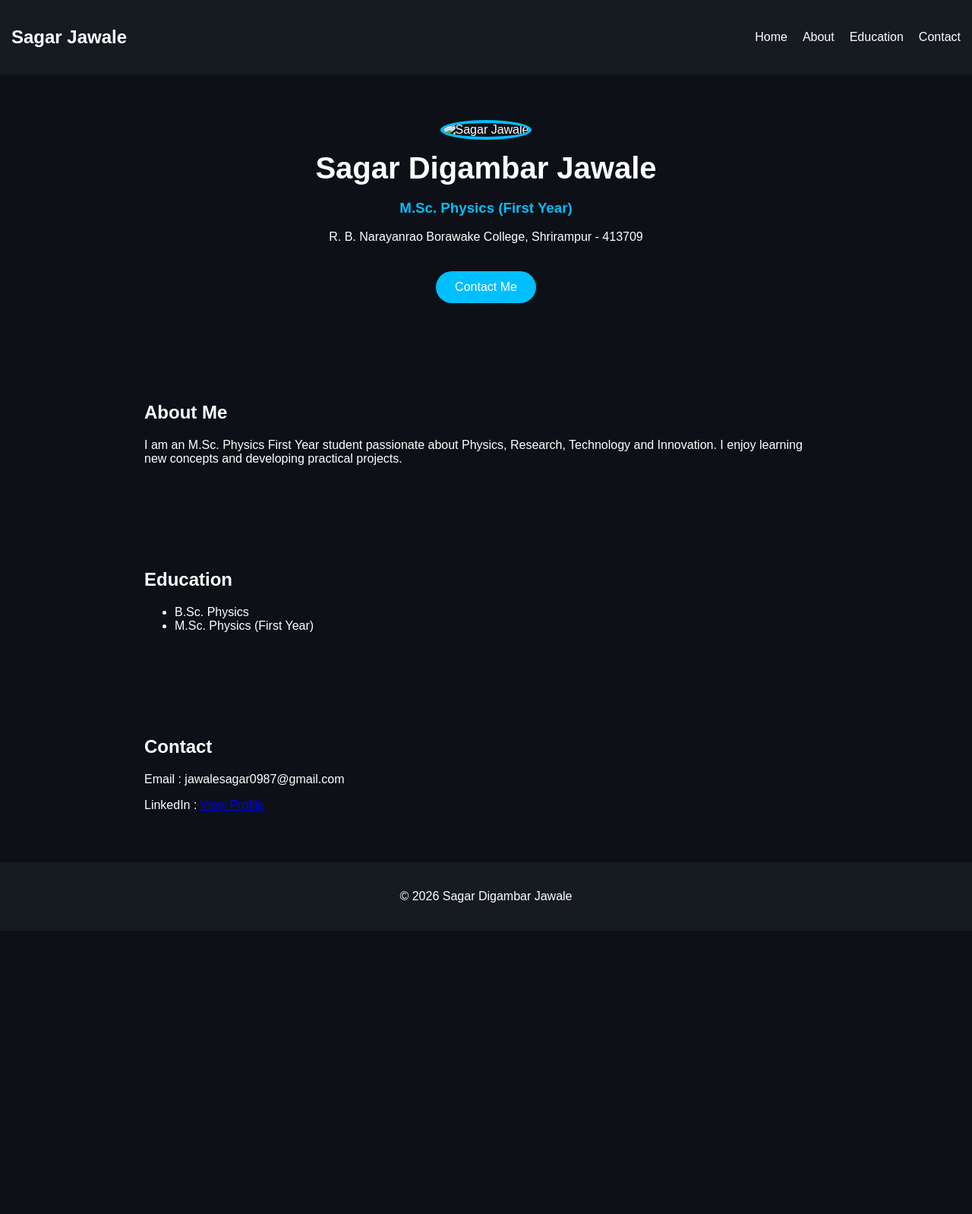
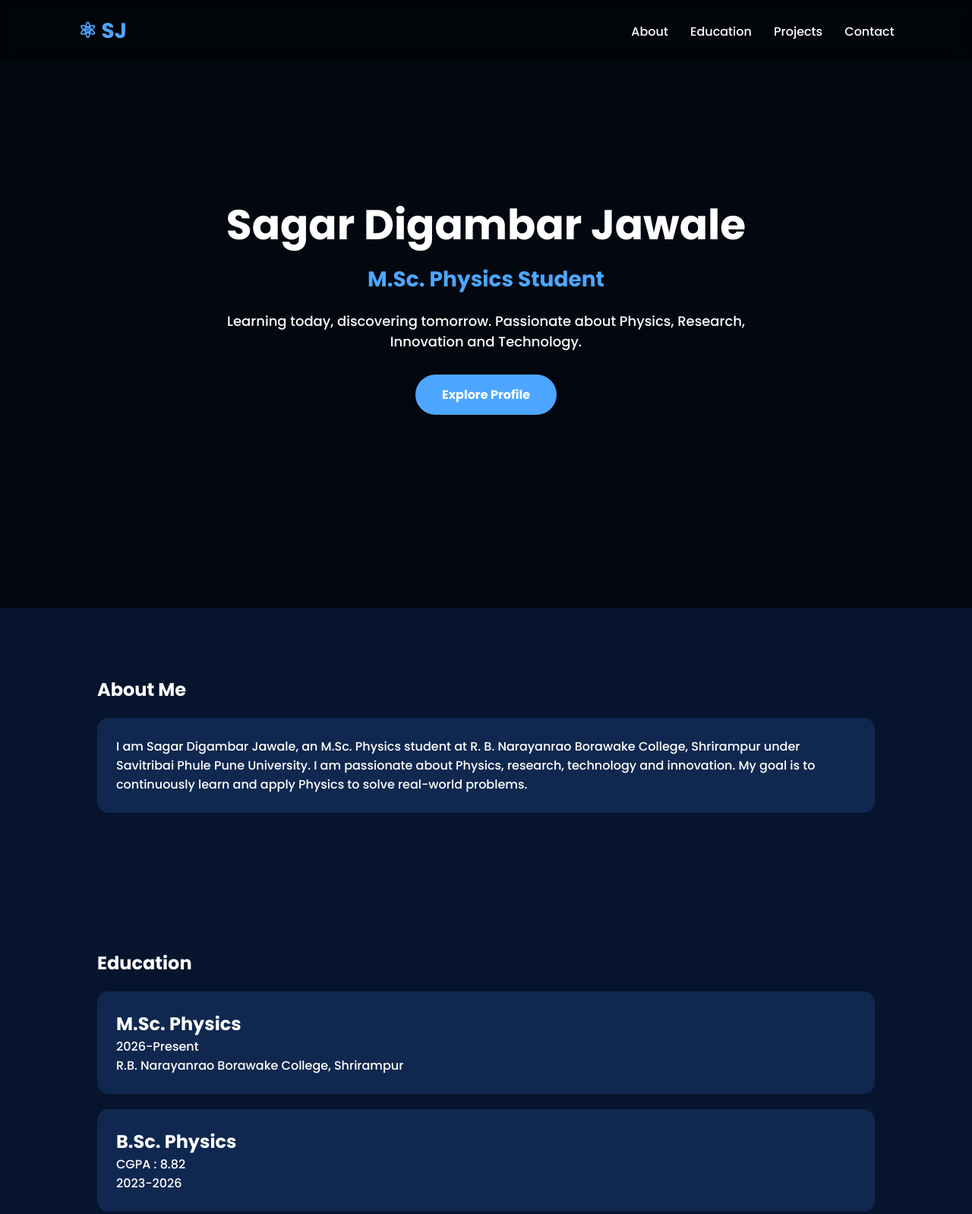
Before and after one commit to thesagar0/thesagar0.github.io, a plain HTML site: page index.html in a window 1280 px wide. Shown: the top 1598 px of the page at 76% size. Before the commit the page ends 1225 px from the top, so only its background shows below. Drawn offline with Linux system fonts and the light colour scheme.

Commit message:
Refactor index.html with new layout and content
Updated the structure and content of the index.html file, enhancing the layout and adding new sections for projects and contact information.

```diff
--- a/index.html
+++ b/index.html
@@ -3,84 +3,263 @@
 <head>
 <meta charset="UTF-8">
 <meta name="viewport" content="width=device-width, initial-scale=1.0">
-  <title>Sagar Digambar Jawale</title>
-  <link rel="stylesheet" href="style.css">
+<title>Sagar Digambar Jawale | M.Sc. Physics</title>
+
+<link href="https://fonts.googleapis.com/css2?family=Poppins:wght@300;500;700&display=swap" rel="stylesheet">
+
+<style>
+
+*{
+margin:0;
+padding:0;
+box-sizing:border-box;
+font-family:Poppins,sans-serif;
+scroll-behavior:smooth;
+}
+
+body{
+background:#06142d;
+color:white;
+}
+
+header{
+display:flex;
+justify-content:space-between;
+align-items:center;
+padding:20px 8%;
+background:rgba(0,0,0,.45);
+backdrop-filter:blur(10px);
+position:fixed;
+width:100%;
+z-index:100;
+}
+
+.logo{
+font-size:28px;
+font-weight:bold;
+color:#4da6ff;
+}
+
+nav a{
+color:white;
+margin-left:25px;
+text-decoration:none;
+transition:.3s;
+}
+
+nav a:hover{
+color:#4da6ff;
+}
+
+.hero{
+height:100vh;
+display:flex;
+justify-content:center;
+align-items:center;
+text-align:center;
+padding:20px;
+background:linear-gradient(rgba(0,0,0,.6),rgba(0,0,0,.7));
+}
+
+.hero h1{
+font-size:55px;
+}
+
+.hero h2{
+font-size:28px;
+margin-top:10px;
+color:#4da6ff;
+}
+
+.hero p{
+margin-top:20px;
+font-size:18px;
+max-width:700px;
+margin-left:auto;
+margin-right:auto;
+}
+
+.btn{
+display:inline-block;
+margin-top:30px;
+padding:14px 35px;
+background:#4da6ff;
+color:white;
+text-decoration:none;
+border-radius:30px;
+font-weight:bold;
+transition:.3s;
+}
+
+.btn:hover{
+transform:scale(1.05);
+background:#2d8cff;
+}
+
+section{
+padding:90px 10%;
+}
+
+.card{
+background:#10284f;
+padding:25px;
+border-radius:15px;
+margin-top:20px;
+}
+
+footer{
+text-align:center;
+padding:25px;
+background:#02101f;
+}
+
+</style>
+
 </head>
 
 <body>
 
 <header>
+
+<div class="logo">⚛ SJ</div>
+
 <nav>
-    <h2>Sagar Jawale</h2>
-    <ul>
-      <li><a href="#home">Home</a></li>
-      <li><a href="#about">About</a></li>
-      <li><a href="#education">Education</a></li>
-      <li><a href="#contact">Contact</a></li>
-    </ul>
+<a href="#about">About</a>
+<a href="#education">Education</a>
+<a href="#projects">Projects</a>
+<a href="#contact">Contact</a>
 </nav>
+
 </header>
 
-<section id="home" class="hero">
-  <img src="profile.jpg" alt="Sagar Jawale" class="profile">
+<section class="hero">
+
+<div>
 
 <h1>Sagar Digambar Jawale</h1>
 
-  <h3>M.Sc. Physics (First Year)</h3>
+<h2>M.Sc. Physics Student</h2>
 
 <p>
-    R. B. Narayanrao Borawake College,
-    Shrirampur - 413709
+
+Learning today, discovering tomorrow.
+
+Passionate about Physics, Research, Innovation and Technology.
+
 </p>
 
-  <a href="mailto:jawalesagar0987@gmail.com" class="btn">
-    Contact Me
-  </a>
+<a href="#about" class="btn">Explore Profile</a>
+
+</div>
 
 </section>
 
 <section id="about">
 
-<h2>About Me</h2>
+<h1>About Me</h1>
+
+<div class="card">
 
 <p>
-I am an M.Sc. Physics First Year student passionate about Physics, Research, Technology and Innovation. I enjoy learning new concepts and developing practical projects.
+
+I am Sagar Digambar Jawale, an M.Sc. Physics student at R. B. Narayanrao Borawake College, Shrirampur under Savitribai Phule Pune University.
+
+I am passionate about Physics, research, technology and innovation. My goal is to continuously learn and apply Physics to solve real-world problems.
+
 </p>
+
+</div>
 
 </section>
 
 <section id="education">
 
-<h2>Education</h2>
+<h1>Education</h1>
 
-<ul>
-<li>B.Sc. Physics</li>
-<li>M.Sc. Physics (First Year)</li>
+<div class="card">
 
-</ul>
+<h2>M.Sc. Physics</h2>
+
+<p>2026-Present</p>
+
+<p>R.B. Narayanrao Borawake College, Shrirampur</p>
+
+</div>
+
+<div class="card">
+
+<h2>B.Sc. Physics</h2>
+
+<p>CGPA : 8.82</p>
+
+<p>2023-2026</p>
+
+</div>
+
+<div class="card">
+
+<h2>HSC</h2>
+
+<p>60.50%</p>
+
+<p>2023</p>
+
+</div>
+
+<div class="card">
+
+<h2>SSC</h2>
+
+<p>79.80%</p>
+
+<p>2021</p>
+
+</div>
+
+</section>
+
+<section id="projects">
+
+<h1>Projects</h1>
+
+<div class="card">
+
+<h2>Smart Irrigation System</h2>
+
+<p>
+
+An IoT based agriculture project developed for efficient water management.
+
+Presented in Aavishkar Competition.
+
+</p>
+
+</div>
 
 </section>
 
 <section id="contact">
 
-<h2>Contact</h2>
+<h1>Contact</h1>
+
+<div class="card">
 
 <p>Email : jawalesagar0987@gmail.com</p>
 
-<p>
-LinkedIn :
-<a href="https://www.linkedin.com/in/sagar-jawale-1b2a3731a">
-View Profile
-</a>
-</p>
+<p>Phone : 7219609627</p>
+
+<p>Location : Chanda, Tal. Nevasa, Dist. Ahilyanagar</p>
+
+</div>
 
 </section>
 
 <footer>
 
-<p>© 2026 Sagar Digambar Jawale</p>
+© 2026 Sagar Digambar Jawale | All Rights Reserved
 
 </footer>
 
 </body>
+
 </html>
```
Lines whose indentation alone changed are shown as unchanged.
